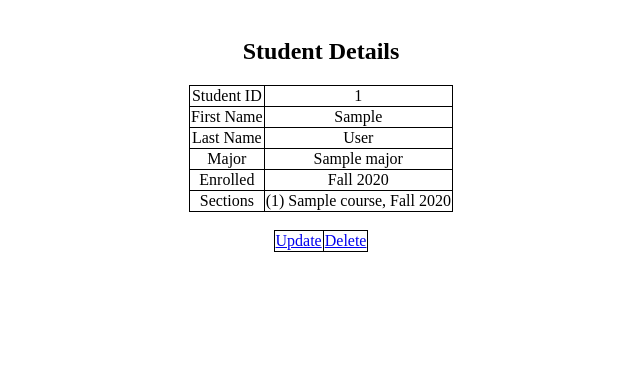
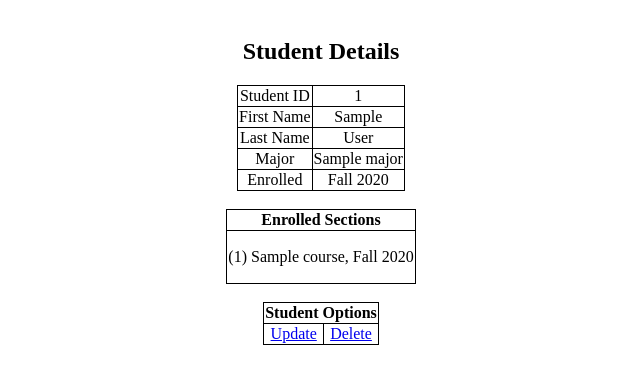
Before and after one commit to gerald-guerrero/student_enrollment, a Django app: page /students/1/ in a window 1280 px wide. Shown: the part 98-482 px from the top of the page, without its empty margins (319-959 px from the left). Run offline with Django 5.2, Linux system fonts and the light colour scheme; tables that the repository leaves empty hold one stand-in row (values such as "Sample post").

Commit message:
Improve formating for student detail view

```diff
--- a/myproject/myapp/models.py
+++ b/myproject/myapp/models.py
@@ -38,6 +38,9 @@ class Student(models.Model):
 
     def __str__(self):
         return f"({self.id}) {self.first_name } {self.last_name}"
+
+    def get_sections_str(self):
+        return "\n".join([str(section) for section in self.sections.all()])
 
     def get_absolute_url(self):
         return reverse("student_detail", kwargs={"pk": self.pk})
--- a/myproject/myapp/static/style.css
+++ b/myproject/myapp/static/style.css
@@ -1,4 +1,4 @@
-table, th, td {
+table, thead, th, td {
     border: 1px solid black;
     border-collapse: collapse;
     margin-left: auto;
--- a/myproject/templates/student_records/student_detail.html
+++ b/myproject/templates/student_records/student_detail.html
@@ -22,18 +22,18 @@
             <td>Enrolled</td>
             <td>{{student.semester_enrolled}} {{student.year_enrolled}}</td>
         </tr>
+    </table>
+    <br>
+    <table>
+        <thead><th>Enrolled Sections</th></thead>
         <tr>
-            <td>Sections</td>
-            <td>
-                {% for section in student.sections.all %}
-                    {{ section }}
-                    <br>
-                {% endfor %}
-            </td>
+            <td>{{ student.get_sections_str|linebreaks }}</td>
         </tr>
     </table>
     <br>
     <table>
+        <thead><tr><th colspan="2">Student Options</th></tr></thead>
+        <tbody>
             <tr>
                 <td>
                     <a href="{% url 'student_update' pk=student.pk %}">Update</a>
@@ -42,5 +42,6 @@
                     <a href="{% url 'student_delete' pk=student.pk %}">Delete</a>
                 </td>
             </tr>
+        </tbody>
     </table>
 {% endblock %}
```
Lines whose indentation alone changed are shown as unchanged.
